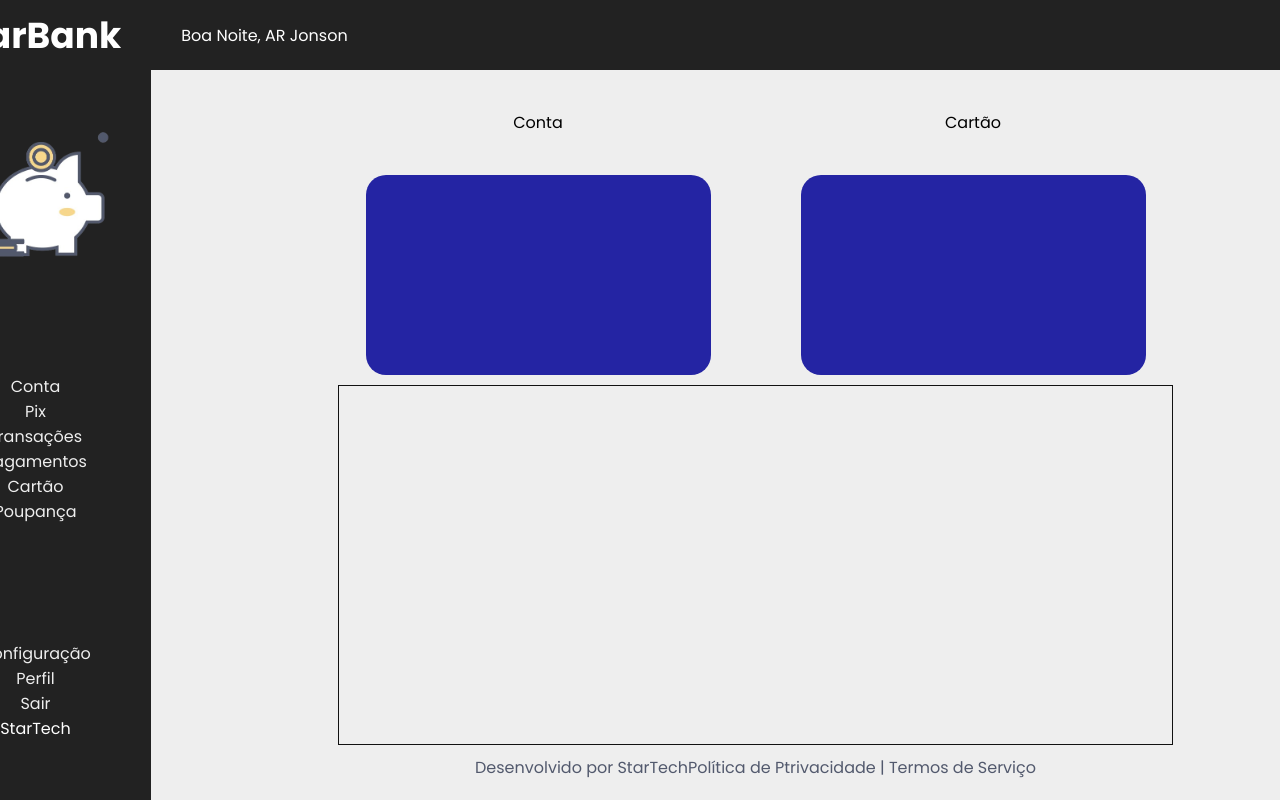
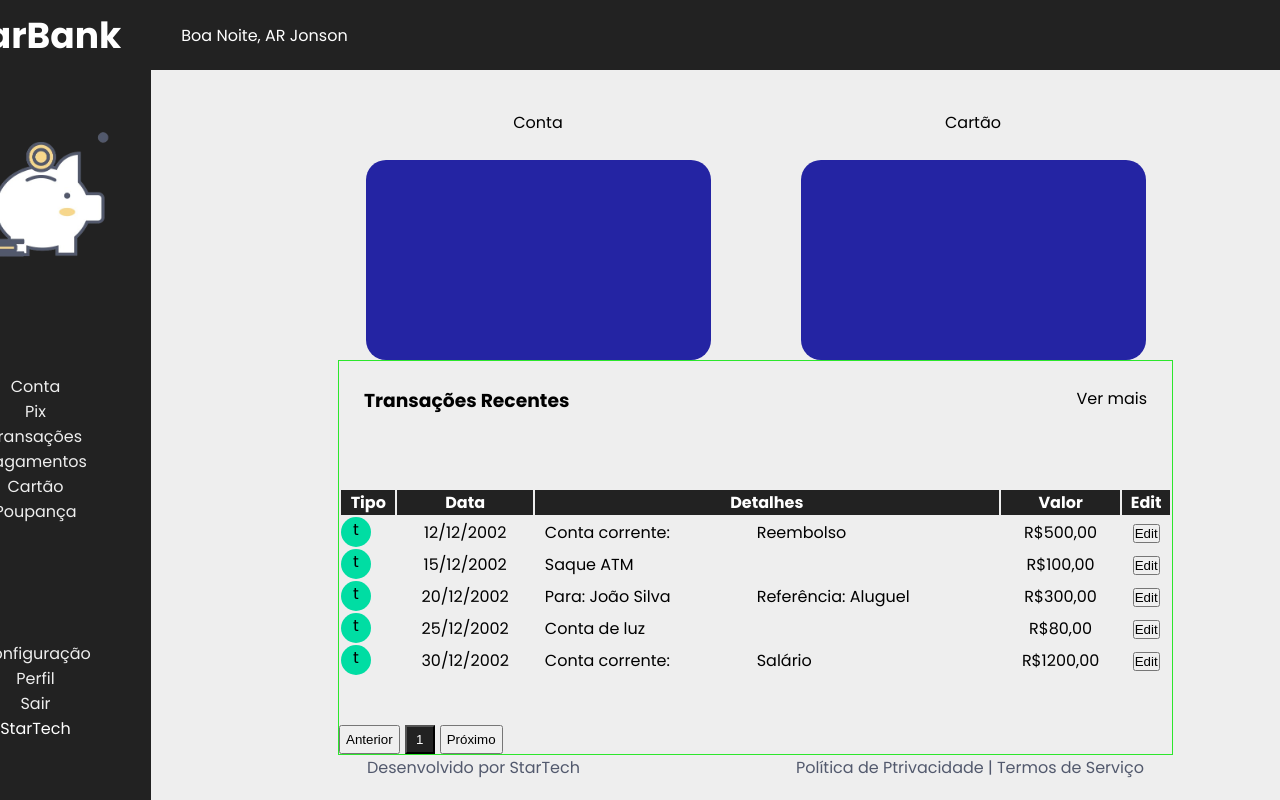
Before and after one commit to marina-barbosa/starbank-backend-v1, an Angular app: page / in a window 1280 px wide. Shown: the top 800 px of the page. Built offline with nearby package versions, Linux system fonts and the light colour scheme.

Commit message:
feat: table

```diff
--- a/src/app/dashboard/home/home.component.html
+++ b/src/app/dashboard/home/home.component.html
@@ -40,6 +40,71 @@
         </div>
       </div>
       <div class="table">
+        <div class="title">
+          <h3>Transações Recentes</h3>
+          <span>Ver mais</span>
+        </div>
+        <div class="table-body">
+          <table>
+            <thead>
+              <tr>
+                <th>Tipo</th>
+                <th>Data</th>
+                <th colspan="2">Detalhes</th>
+                <th>Valor</th>
+                <th>Edit</th>
+              </tr>
+            </thead>
+            <tbody>
+              <tr>
+                <td><div>t</div></td>
+                <td>12/12/2002</td>
+                <td>Conta corrente:</td>
+                <td>Reembolso</td>
+                <td>R$500,00</td>
+                <td><button>Edit</button></td>
+              </tr>
+              <tr>
+                <td><div>t</div></td>
+                <td>15/12/2002</td>
+                <td>Saque ATM</td>
+                <td></td>
+                <td>R$100,00</td>
+                <td><button>Edit</button></td>
+              </tr>
+              <tr>
+                <td><div>t</div></td>
+                <td>20/12/2002</td>
+                <td>Para: João Silva</td>
+                <td>Referência: Aluguel</td>
+                <td>R$300,00</td>
+                <td><button>Edit</button></td>
+              </tr>
+              <tr>
+                <td><div>t</div></td>
+                <td>25/12/2002</td>
+                <td>Conta de luz</td>
+                <td></td>
+                <td>R$80,00</td>
+                <td><button>Edit</button></td>
+              </tr>
+              <tr>
+                <td><div>t</div></td>
+                <td>30/12/2002</td>
+                <td>Conta corrente:</td>
+                <td>Salário</td>
+                <td>R$1200,00</td>
+                <td><button>Edit</button></td>
+              </tr>
+            </tbody>
+          </table>
+
+        </div>
+        <div class="page-btn">
+          <button>Anterior</button>
+          <button>1</button>
+          <button>Próximo</button>
+        </div>
 
       </div>
       <div class="bot">
--- a/src/app/dashboard/home/home.component.scss
+++ b/src/app/dashboard/home/home.component.scss
@@ -92,7 +92,7 @@
 }
 
 .card p {
-  margin: 40px auto;
+  margin: 40px auto 25px auto;
 }
 
 .conta,
@@ -105,11 +105,67 @@
 
 .table {
   width: 835px;
-  height: 360px;
-  border: 1px solid #111;
+  height: 400px;
+  border: 1px solid rgb(44, 231, 44);
+  display: flex;
+  flex-direction: column;
+  justify-content: space-between;
 }
+
+.title {
+  display: flex;
+  justify-content: space-between;
+  padding: 25px;
+}
+
+table {
+  width: 100%;
+}
+
+.table-body thead {
+  color: #fff;
+  background: var(--preto);
+}
+
+.table-body tbody {
+  text-align: center;
+}
+
+.table-body tbody div {
+  width: 30px;
+  height: 30px;
+  border-radius: 20px;
+  background: var(--verde);
+  align-self: center;
+}
+
+.table-body tbody tr td:nth-child(3),
+.table-body tbody tr td:nth-child(4) {
+  text-align: start;
+  padding-left: 10px;
+}
+
+.page-btn {
+  display: flex;
+  gap: 5px;
+}
+
+.page-btn button {
+  padding: 5px;
+}
+
+.page-btn button:nth-child(2) {
+  width: 30px;
+  color: #fff;
+  background: var(--preto);
+}
+
+
 
 .bot {
   color: #52596D;
+  width: 100%;
   margin-bottom: 20px;
+  display: flex;
+  justify-content: space-evenly;
 }
--- a/src/styles.scss
+++ b/src/styles.scss
@@ -6,6 +6,7 @@
 :root {
   --amarelo: #F3BE73;
   --preto: #222222;
+  --verde: #00DDA3;
 }
 
 * {
```
